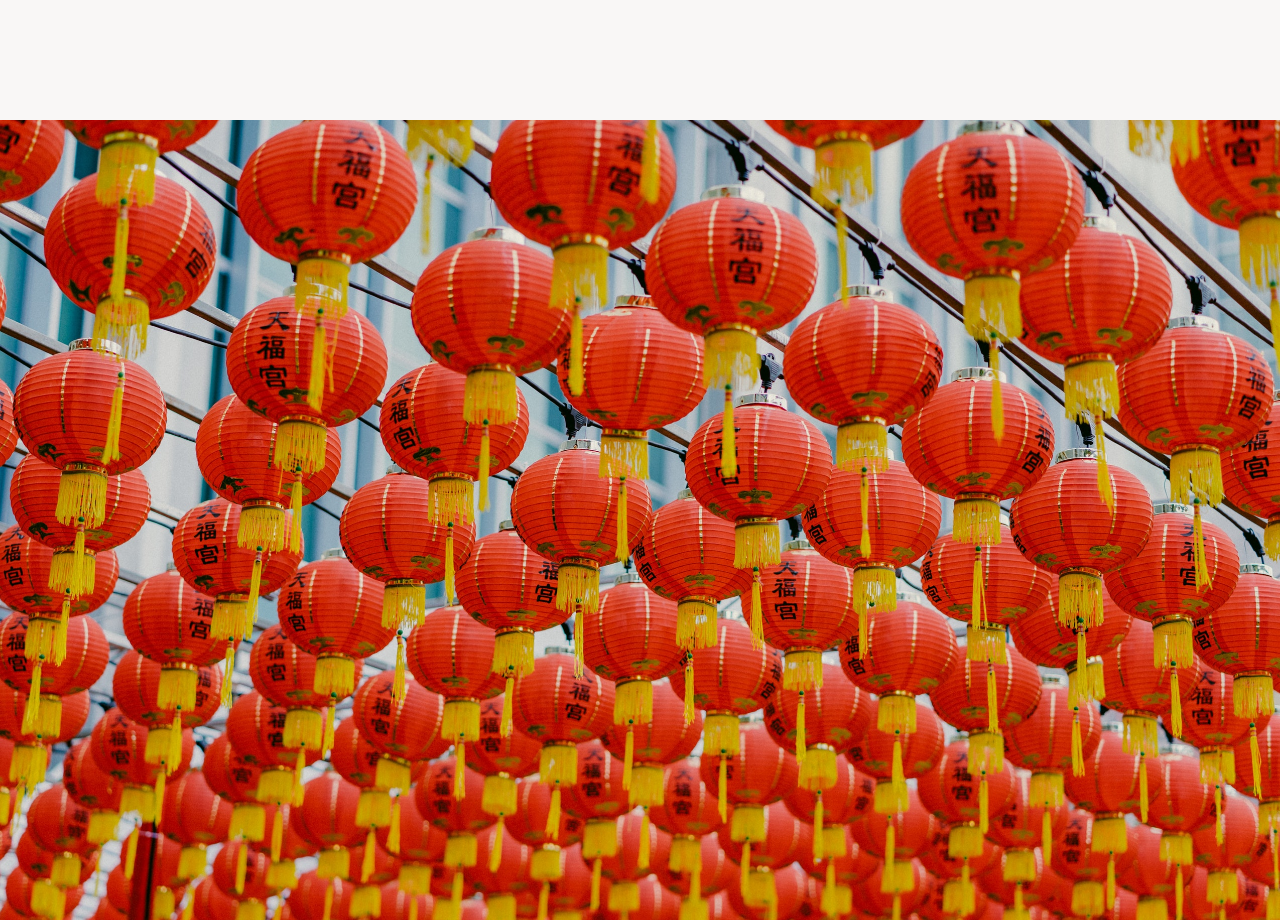
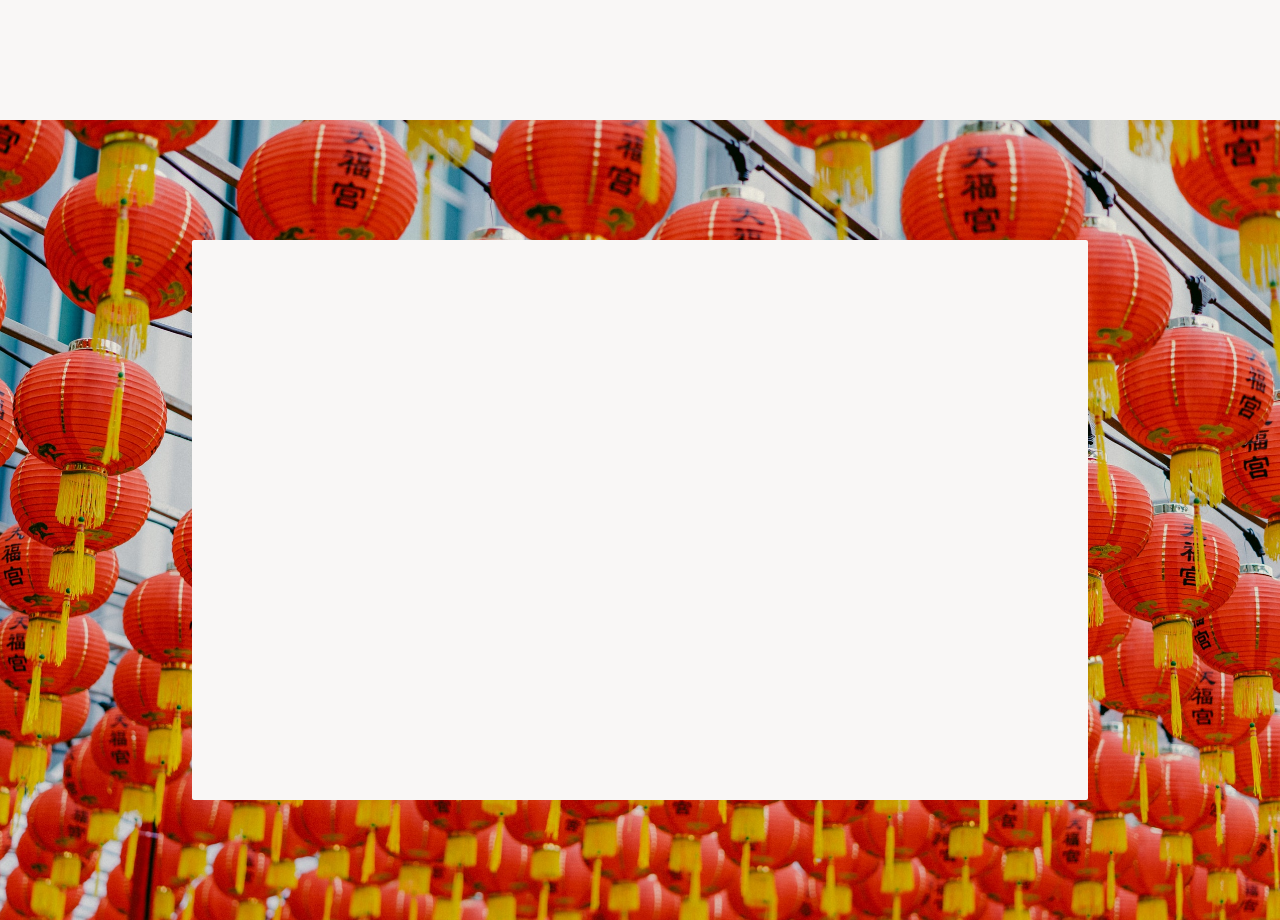
Before and after one commit to diskomotech/silk-road, a Vue app in the folder sr-website/: page / in a window 1280 px wide. Shown: the part 1480-2400 px from the top of the page. Built offline with nearby package versions, Linux system fonts and the light colour scheme.

Commit message:
Create card element

```diff
--- a/sr-website/src/components/Menu.vue
+++ b/sr-website/src/components/Menu.vue
@@ -1,6 +1,8 @@
 <template>
   <section class="menu">
+    <div class="menu__card">
 
+    </div>
   </section>
 </template>
 
@@ -15,6 +17,16 @@
   background-position: center center;
   position: relative;
   height: 100vh;
+  display: flex;
+  align-items: center;
+  justify-content: center;
+
+  &__card {
+    width: 70vw;
+    height: 70vh;
+    background-color: $color-white;
+    border-radius: 2px;
+  }
 }
 
 </style>
```
